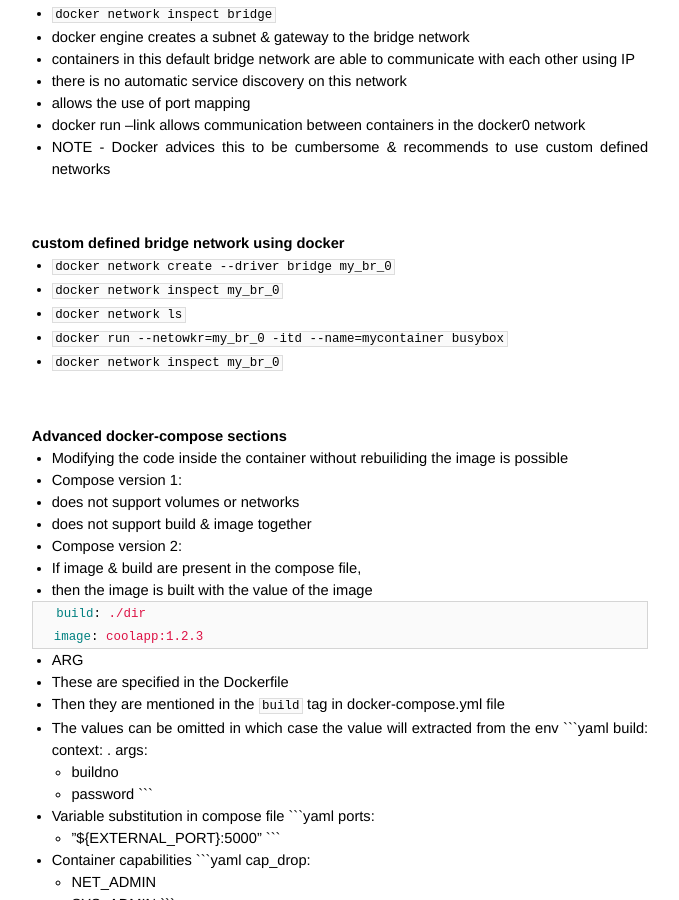
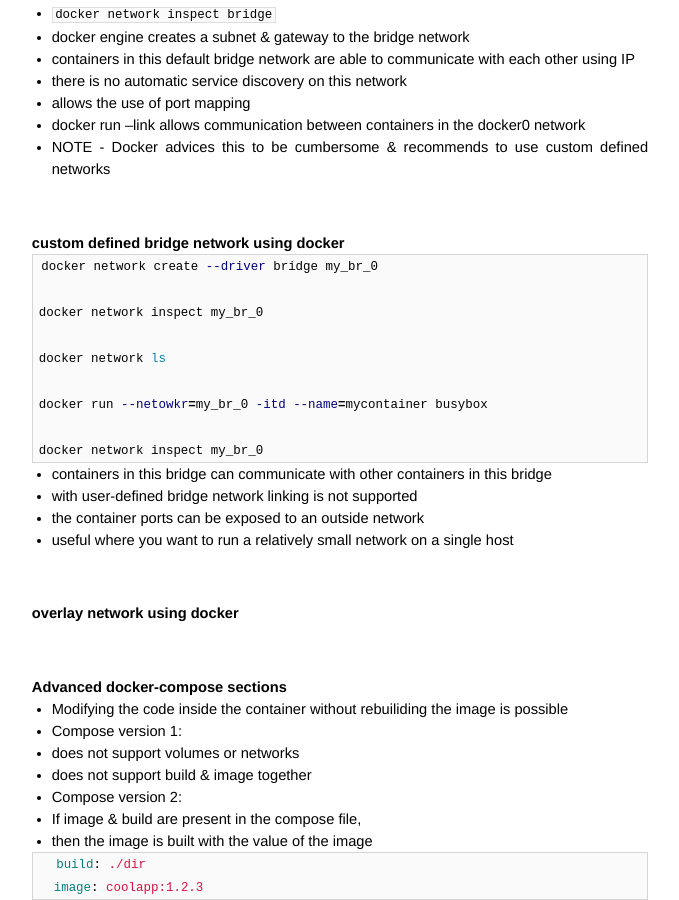
Before and after one commit to AmitKumarDas/amitkumardas.github.io, a Jekyll site: the page built from _posts/2016-09-18-analysis-and-dialysis-of-containers.md, in a window 1280 px wide and 900 px high, scrolled down 2290 px. Shown: the whole window, without its empty margins (300-979 px from the left). Built offline with Jekyll 4.4.1, drawn with Linux system fonts in a browser that asks for light colours.

Commit message:
Update 2016-09-18-analysis-and-dialysis-of-containers.md

````diff
--- a/_posts/2016-09-18-analysis-and-dialysis-of-containers.md
+++ b/_posts/2016-09-18-analysis-and-dialysis-of-containers.md
@@ -129,12 +129,26 @@ docker0   Link encap:Ethernet  HWaddr 02:42:e8:f3:84:2f
 
 #### custom defined bridge network using docker
 
-- ```docker network create --driver bridge my_br_0```
-- ```docker network inspect my_br_0```
-- ```docker network ls```
-- ```docker run --netowkr=my_br_0 -itd --name=mycontainer busybox```
-- ```docker network inspect my_br_0```
+```bash
+docker network create --driver bridge my_br_0
 
+docker network inspect my_br_0
+
+docker network ls
+
+docker run --netowkr=my_br_0 -itd --name=mycontainer busybox
+
+docker network inspect my_br_0
+```
+
+- containers in this bridge can communicate with other containers in this bridge
+- with user-defined bridge network linking is not supported
+- the container ports can be exposed to an outside network
+- useful where you want to run a relatively small network on a single host
+
+<br />
+
+#### overlay network using docker
 
 <br />
 
````
